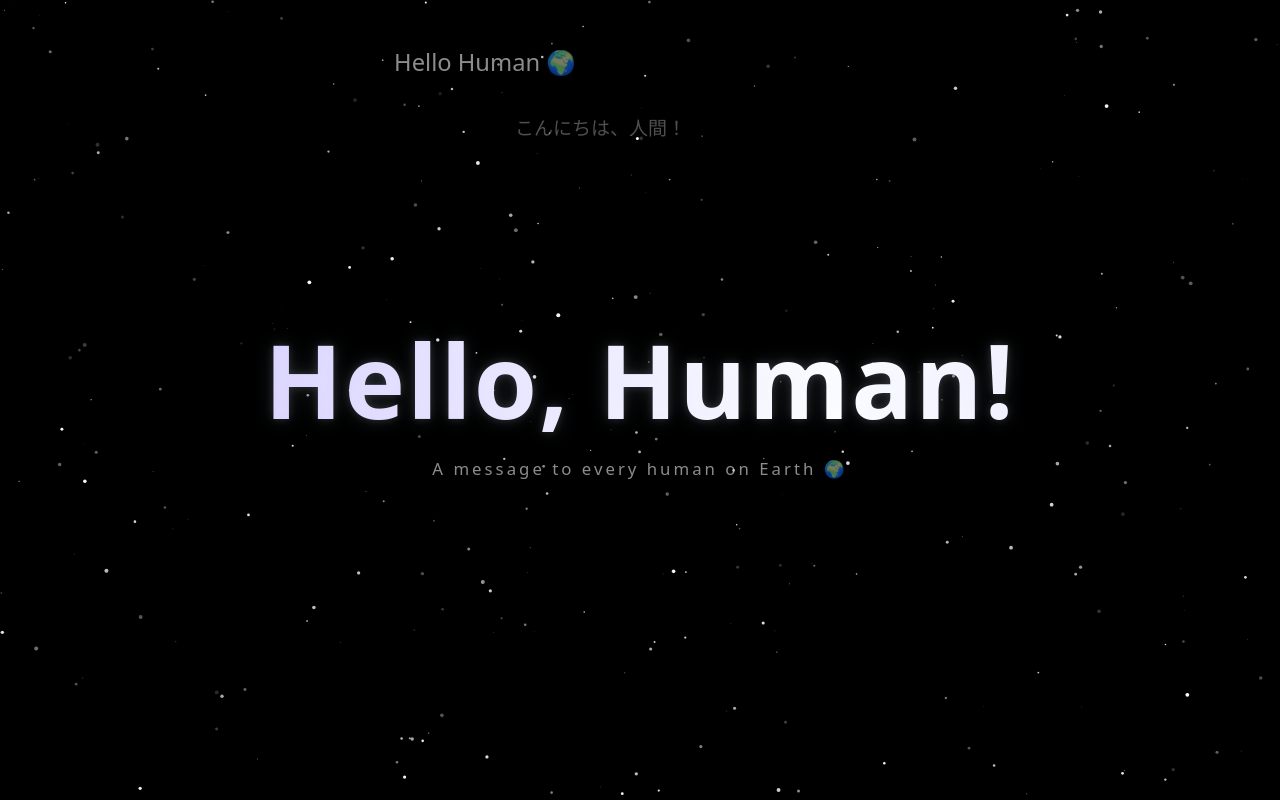
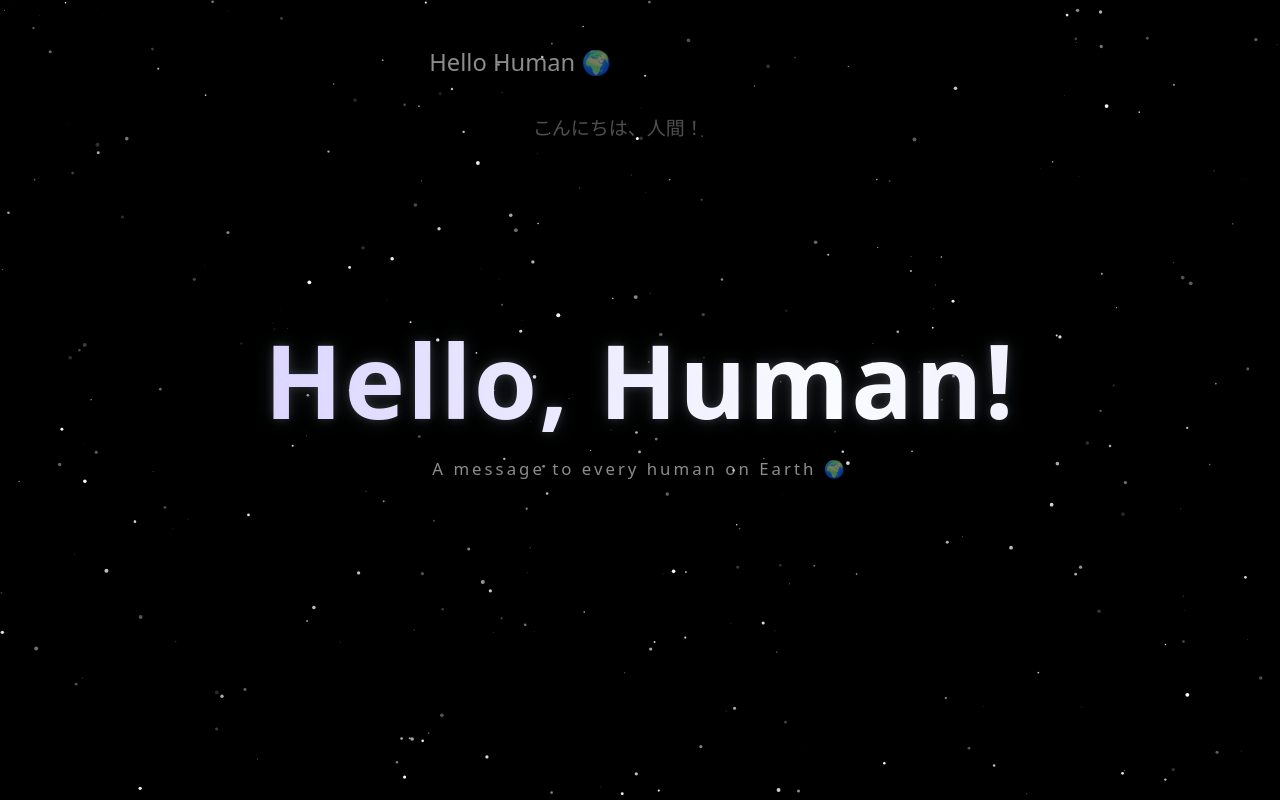
Before and after one commit to madaevichtm/madlinov, a plain HTML site: page index.html in a window 1280 px wide. Drawn offline with Linux system fonts and the light colour scheme.

Commit message:
index.html

```diff
--- a/index.html
+++ b/index.html
@@ -253,8 +253,8 @@ function createGreeting(){
             )
         ];
 
-    el.style.left =
-    (15 + Math.random() * 70) + "vw";
+    const safeLeft = 20 + Math.random() * 60;
+el.style.left = safeLeft + "vw";
 
     el.style.top =
         Math.random() * 100 + "vh";
```
